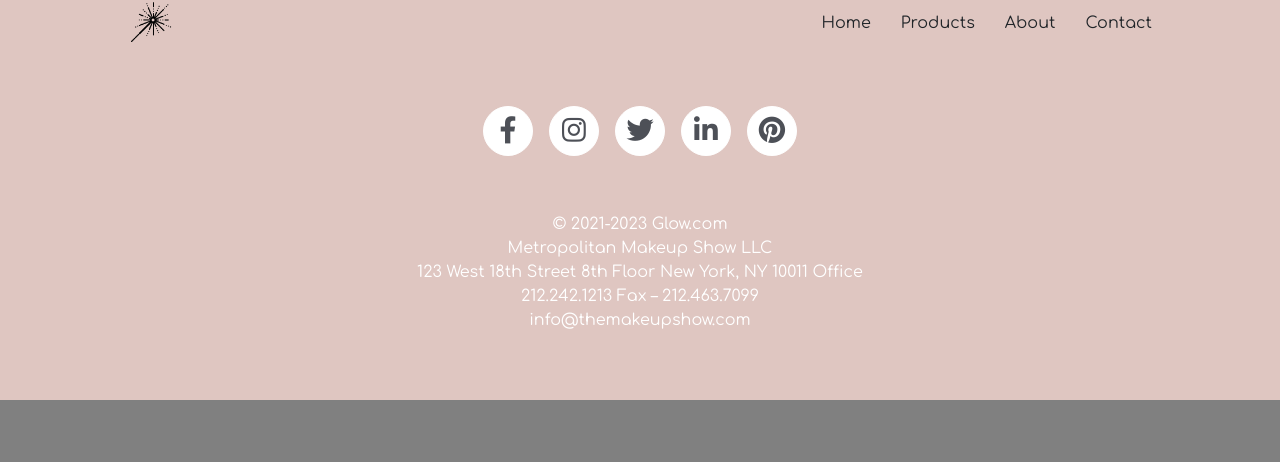
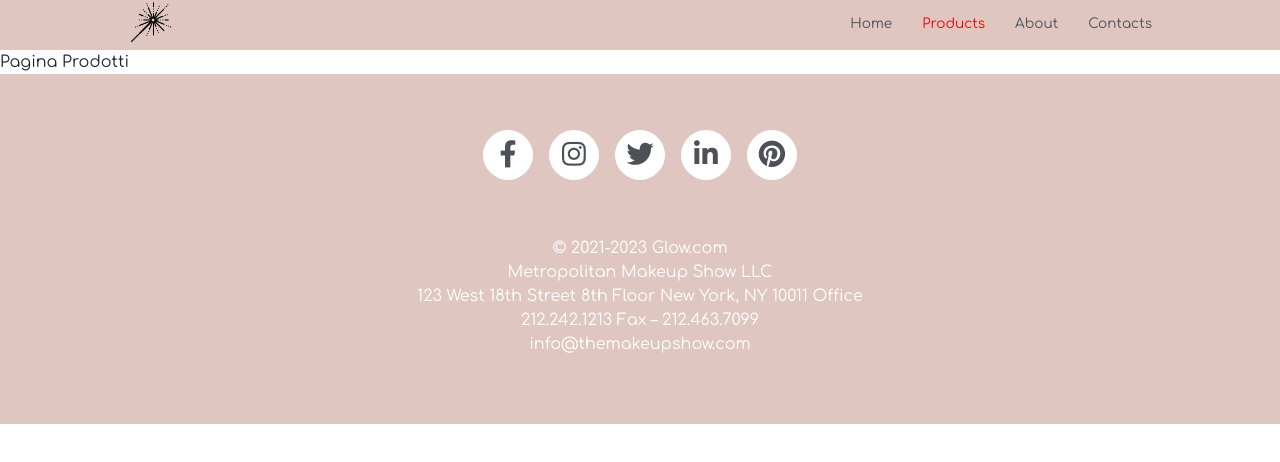
Before and after one commit to Mattia-Rollo/laravel-fashion-shop, a Vue app: page /products in a window 1280 px wide. Shown: the top 462 px of the page. Built offline with nearby package versions, Linux system fonts and the light colour scheme; no server answers.

Commit message:
add routes

```diff
--- a/src/assets/styles/main.scss
+++ b/src/assets/styles/main.scss
@@ -14,7 +14,7 @@ $fa-font-path: '../webfonts';
     RESET
 ***************************/
 body{
-    background-color: grey;
+    background-color: $mk_white;
     font-family: 'Comfortaa', cursive;
 }
 ::-webkit-scrollbar{
@@ -61,7 +61,7 @@ h1{
 h2{
     color: $mk_txt_dark_gray;
     font-weight: 700;
-    font-size: 2.5rem;
+    font-size: 4rem;
 }
 h3{
     color: $mk_txt_dark_gray;
--- a/src/components/FooterComponent.vue
+++ b/src/components/FooterComponent.vue
@@ -2,44 +2,44 @@
   <div class="mk_container">
     <div class="mk_footer">
       <div class="d-flex justify-content-center">
-                <div class="social-icons d-flex justify-content-center align-items-center mx-2">
+        <div
+          class="social-icons d-flex justify-content-center align-items-center mx-2"
+        >
           <a href="#"><i class="fa-brands fa-facebook-f fa-2xl"></i></a>
         </div>
 
-                <div class="social-icons d-flex justify-content-center align-items-center mx-2">
+        <div
+          class="social-icons d-flex justify-content-center align-items-center mx-2"
+        >
           <a href="#"><i class="fa-brands fa-instagram fa-2xl"></i></a>
         </div>
 
-                <div class="social-icons d-flex justify-content-center align-items-center mx-2">
+        <div
+          class="social-icons d-flex justify-content-center align-items-center mx-2"
+        >
           <a href="#"><i class="fa-brands fa-twitter fa-2xl"></i></a>
         </div>
 
-                <div class="social-icons d-flex justify-content-center align-items-center mx-2">
+        <div
+          class="social-icons d-flex justify-content-center align-items-center mx-2"
+        >
           <a href="#"><i class="fa-brands fa-linkedin-in fa-2xl"></i></a>
         </div>
 
-                <div class="social-icons d-flex justify-content-center align-items-center mx-2">
+        <div
+          class="social-icons d-flex justify-content-center align-items-center mx-2"
+        >
           <a href="#"><i class="fa-brands fa-pinterest fa-2xl"></i></a>
         </div>
       </div>
 
       <div class="text-center">
-                <div>
-                    &#169; 2021-2023 Glow.com
+        <div>&#169; 2021-2023 Glow.com</div>
+        <div>Metropolitan Makeup Show LLC</div>
+        <div>123 West 18th Street 8th Floor New York, NY 10011 Office</div>
+        <div>212.242.1213 Fax – 212.463.7099</div>
+        <div>info@themakeupshow.com</div>
       </div>
-                <div>
-                    Metropolitan Makeup Show LLC
-                </div>
-                <div>
-                    123 West 18th Street 8th Floor New York, NY 10011 Office</div>
-                <div>
-                    212.242.1213 Fax – 212.463.7099
-                </div>
-                <div>
-                    info@themakeupshow.com
-                </div>
-            </div>
-
 
       <!-- <i class="fa-brands fa-twitter"></i>
             <i class="fa-brands fa-facebook-f"></i>
@@ -50,13 +50,13 @@
 
 <script>
 export default {
-
-}
+  name: "FooterComponent",
+};
 </script>
 
 <style lang="scss" scoped>
-@use '../assets/styles/partials/variables' as *;
-@use '../assets/styles/partials/mixins' as *;
+@use "../assets/styles/partials/variables" as *;
+@use "../assets/styles/partials/mixins" as *;
 
 .mk_container {
   height: 350px;
--- a/src/components/HeaderComponent.vue
+++ b/src/components/HeaderComponent.vue
@@ -1,12 +1,28 @@
 <template>
   <nav class="mk_container">
-        <div class=" mk_nav_flex">
-            <img src="/public/img/logo.png" alt="logo" class="mk_logo_nav">
+    <div class="mk_nav_flex">
+      <img src="/public/img/logo.png" alt="logo" class="mk_logo_nav" />
       <ul class="mk_ul_flex">
-                <li>Home</li>
-                <li>Products</li>
-                <li>About</li>
-                <li>Contact</li>
+        <li>
+          <router-link :to="{ name: 'home' }" active-class="active_nav_link"
+            >Home</router-link
+          >
+        </li>
+        <li>
+          <router-link :to="{ name: 'products' }" active-class="active_nav_link"
+            >Products</router-link
+          >
+        </li>
+        <li>
+          <router-link :to="{ name: 'about' }" active-class="active_nav_link"
+            >About</router-link
+          >
+        </li>
+        <li>
+          <router-link :to="{ name: 'contacts' }" active-class="active_nav_link"
+            >Contacts</router-link
+          >
+        </li>
       </ul>
     </div>
   </nav>
@@ -14,14 +30,17 @@
 
 <script>
 export default {
-
-}
+  name: "HeaderComponent",
+};
 </script>
 
 <style lang="scss" scoped>
-@use '../assets/styles/partials/variables' as *;
-@use '../assets/styles/partials/mixins' as *;
+@use "../assets/styles/partials/variables" as *;
+@use "../assets/styles/partials/mixins" as *;
 
+.active_nav_link {
+  color: red;
+}
 .mk_container {
   height: 50px;
   background-color: $mk_bg_pink;
--- /dev/null
+++ b/src/pages/AboutUs.vue
@@ -0,0 +1,11 @@
+<template>
+  <div>PAgina About</div>
+</template>
+
+<script>
+export default {
+  name: "AboutUs",
+};
+</script>
+
+<style lang="scss" scoped></style>
--- /dev/null
+++ b/src/pages/ContactUs.vue
@@ -0,0 +1,11 @@
+<template>
+  <div>Pagina dei contatti</div>
+</template>
+
+<script>
+export default {
+  name: "ContactUs",
+};
+</script>
+
+<style lang="scss" scoped></style>
--- a/src/pages/HomePage.vue
+++ b/src/pages/HomePage.vue
@@ -2,7 +2,6 @@
   <HomeHeroComponent />
   <HomeDeliveryComponent />
   <BestSellerComponent />
-
 </template>
 
 <script>
@@ -15,25 +14,15 @@ import HomeDeliveryComponent from "../components/HomeDeliveryComponent.vue";
 export default {
   name: "HomePage",
   components: {
-             HomeHeroComponent,
-             HomeDeliveryComponent,
-             BestSellerComponent
-         },
+    HomeHeroComponent,
+    HomeDeliveryComponent,
+    BestSellerComponent,
+  },
   data() {
     return {
       store,
     };
   },
-  methods: {
-    callProducts() {
-      axios.get(`${this.store.apiBaseUrl}/products`).then((res) => {
-        console.log(res.data.results);
-      });
-    },
-  },
-  mounted() {
-    this.callProducts();
-  },
 };
 </script>
 
--- /dev/null
+++ b/src/pages/NotFound.vue
@@ -0,0 +1,11 @@
+<template>
+  <div>Error page</div>
+</template>
+
+<script>
+export default {
+  name: "NotFound",
+};
+</script>
+
+<style lang="scss" scoped></style>
--- /dev/null
+++ b/src/pages/Products.vue
@@ -0,0 +1,28 @@
+<template>
+  <div>Pagina Prodotti</div>
+</template>
+
+<script>
+import axios from "axios";
+import { store } from "../store";
+export default {
+  name: "Products",
+  data() {
+    return {
+      store,
+    };
+  },
+  methods: {
+    callProducts() {
+      axios.get(`${this.store.apiBaseUrl}/products`).then((res) => {
+        console.log(res.data.results);
+      });
+    },
+  },
+  mounted() {
+    this.callProducts();
+  },
+};
+</script>
+
+<style lang="scss" scoped></style>
--- /dev/null
+++ b/src/pages/ShowProduct.vue
@@ -0,0 +1,11 @@
+<template>
+  <div>Sono il Singolo PRodotto</div>
+</template>
+
+<script>
+export default {
+  name: "ShowProduct",
+};
+</script>
+
+<style lang="scss" scoped></style>
--- a/src/router.js
+++ b/src/router.js
@@ -1,6 +1,11 @@
 import { createRouter, createWebHistory } from "vue-router";
 
 import HomePage from './pages/HomePage.vue';
+import Products from './pages/Products.vue';
+import ShowProduct from './pages/ShowProduct.vue';
+import AboutUs from './pages/AboutUs.vue';
+import ContactUs from './pages/ContactUs.vue';
+import NotFound from './pages/NotFound.vue';
 
 const router = createRouter({
     history: createWebHistory(),
@@ -10,6 +15,32 @@ const router = createRouter({
             name: 'home',
             component: HomePage
         },
+        {
+            path: '/products',
+            name: 'products',
+            component: Products
+        },
+        {
+            path: '/products/:slug',
+            name: 'showproduct',
+            component: ShowProduct
+        },
+        {
+            path: '/about',
+            name: 'about',
+            component: AboutUs
+        },
+        {
+            path: '/contacts',
+            name: 'contacts',
+            component: ContactUs
+        },
+        {
+            path: '/:pathMatch(.*)*',
+            name: 'not-found',
+            component: NotFound
+        },
+
     ]
 });
 
```
Lines whose indentation alone changed are shown as unchanged.
